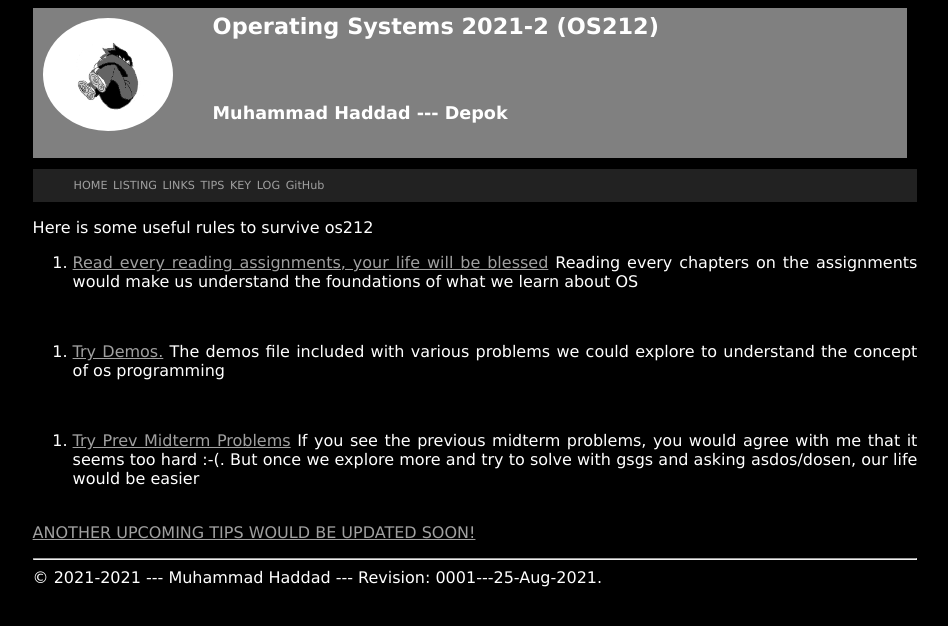
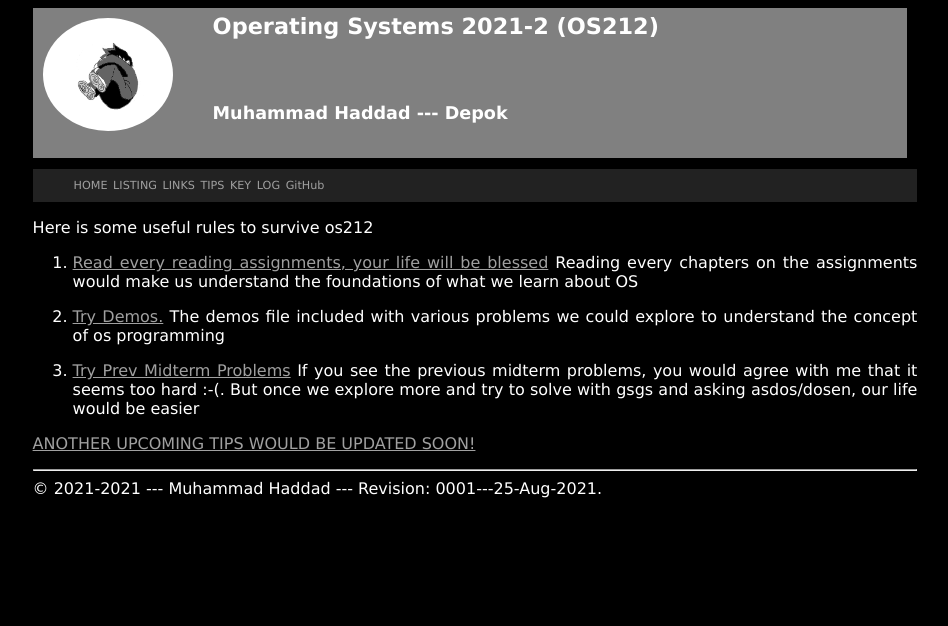
Before and after one commit to haddad9/os212, a Jekyll site: the page built from tips.md, in a window 1280 px wide. Shown: the top 626 px of the page, without its empty margins (165-1113 px from the left). Built offline with Jekyll 4.4.1, drawn with Linux system fonts in a browser that asks for light colours.

Commit message:
OS212 haddad9

```diff
--- a/tips.md
+++ b/tips.md
@@ -5,18 +5,13 @@ permalink: /TIPS/
 
 Here is some useful rules to survive os212
 
-1. [Read every reading assignments, your life will be blessed]()
+1. [Read every reading assignments, your life will be blessed](#)
 Reading every chapters on the assignments would make us understand the foundations of what we learn about OS
 
-<br>
-
-2. [Try Demos.]()
+2. [Try Demos.](#)
 The demos file included with various problems we could explore to understand the concept of os programming
-
-<br>
 
 3. [Try Prev Midterm Problems]()
 If you see the previous midterm problems, you would agree with me that it seems too hard :-(. But once we explore more and try to solve with gsgs and asking asdos/dosen, our life would be easier
 
-<br>
-[ANOTHER UPCOMING TIPS WOULD BE UPDATED SOON!]()
+[ANOTHER UPCOMING TIPS WOULD BE UPDATED SOON!](#)
```
